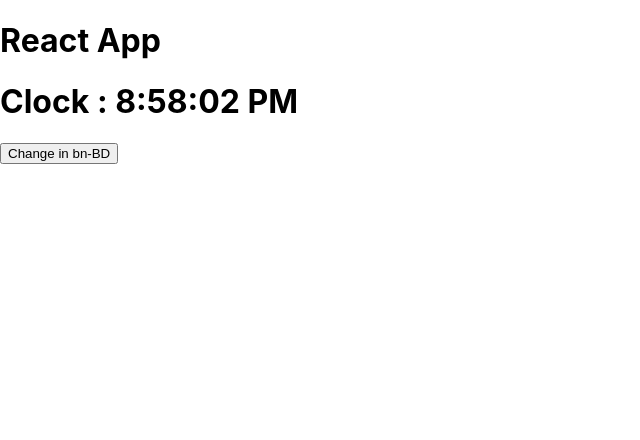
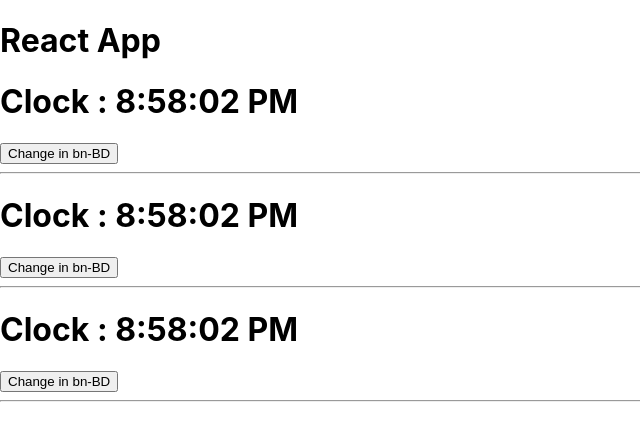
Before and after one commit to saiffardin/lws-react-app, a React (Create React App) app: page / in a window 1280 px wide. Shown: the top 440 px of the page, without its empty margins (0-640 px from the left). Built offline with nearby package versions, Linux system fonts and the light colour scheme.

Commit message:
vid-9 || easy stuff

```diff
--- a/src/App.js
+++ b/src/App.js
@@ -1,12 +1,14 @@
-import Clock from "./component/Clock";
+import ClockList from "./component/ClockList";
 
 
 function App() {
-    console.log('App');
+
+    let quantities = [1,2,3];
+
     return (
         <div>
             <h1>React App</h1>
-            <Clock></Clock>
+            <ClockList quantities={quantities}></ClockList>
         </div>
     );
 }
--- a/src/component/Button.js
+++ b/src/component/Button.js
@@ -10,8 +10,8 @@
     }
 
     shouldComponentUpdate(nxtProps) {
-        const {handleClick: curr} = this.props;
-        const {handleClick: next} = nxtProps;
+        const {lang: curr} = this.props;
+        const {lang: next} = nxtProps;
 
         if (curr===next) {
             return false;
@@ -22,12 +22,12 @@
     }
 
     render() {
-        console.log('Button');
+
         return (
             <div>
                 <button
-                    onClick={()=>this.state.handleClick(this.state.lang)}>
-                    Change in bn-BD
+                    onClick={()=>this.props.handleClick(this.props.lang)}>
+                    Change in {this.props.lang}
                 </button>
             </div>
         );
--- a/src/component/Clock.js
+++ b/src/component/Clock.js
@@ -23,15 +23,23 @@
 
 
     render() {
-        console.log('Clock');
+
         let time = this.state.date.toLocaleTimeString(this.state.lang);
         return (
             <div>
                 <h1>Clock : {time}</h1>
-                <Button
-                    handleClick={this.handleClick}
-                    lang = {'bn-BD'}
-                />
+                {this.state.lang === 'bn-BD' ?
+                    <Button
+                        handleClick={this.handleClick}
+                        lang={'en-US'}
+                    />
+                    :
+                    <Button
+                        handleClick={this.handleClick}
+                        lang={'bn-BD'}
+                    />
+                }
+                <hr />
             </div>
         );
     }
--- /dev/null
+++ b/src/component/ClockList.js
@@ -0,0 +1,15 @@
+import Clock from './Clock';
+
+export default function ClockList({quantities = []}) {
+    return (
+        <>
+            <div>
+                {quantities.map((key) => (
+                    <Clock key={key} />
+                ))}
+
+
+            </div>
+        </>
+    );
+}
```
Also changed, not shown: 1 other file (tests, documents, lock files or other folders).
